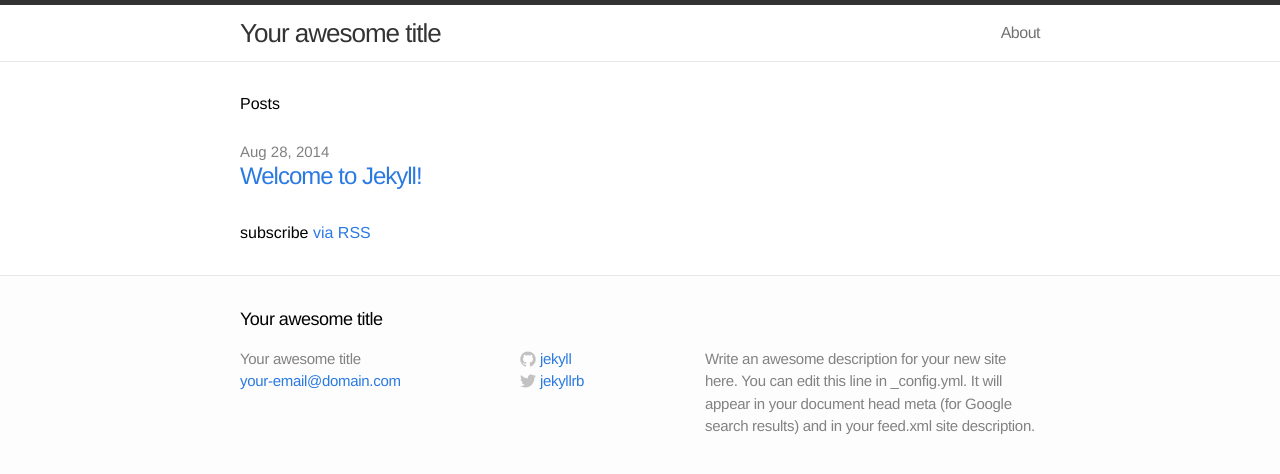
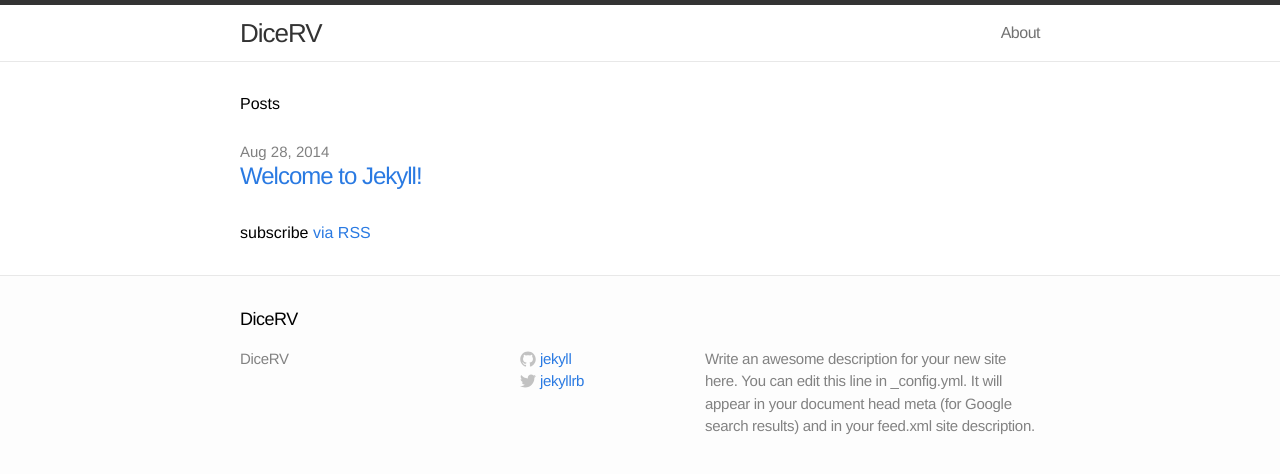
Before and after one commit to pelegm/drv, a Jekyll site: the page built from index.html, in a window 1280 px wide. Shown: the top 474 px of the page. Built offline with Jekyll 4.4.1, drawn with Linux system fonts in a browser that asks for light colours.

Commit message:
Configuring.

```diff
--- a/_config.yml
+++ b/_config.yml
@@ -1,9 +1,9 @@
 # Site settings
-title: Your awesome title
-email: your-email@domain.com
+title: DiceRV
+#email: your-email@domain.com
 description: "Write an awesome description for your new site here. You can edit this line in _config.yml. It will appear in your document head meta (for Google search results) and in your feed.xml site description."
 baseurl: ""
-url: "http://yourdomain.com"
+url: "http://pelegm.github.io/dicerv"
 twitter_username: jekyllrb
 github_username:  jekyll
 
```
